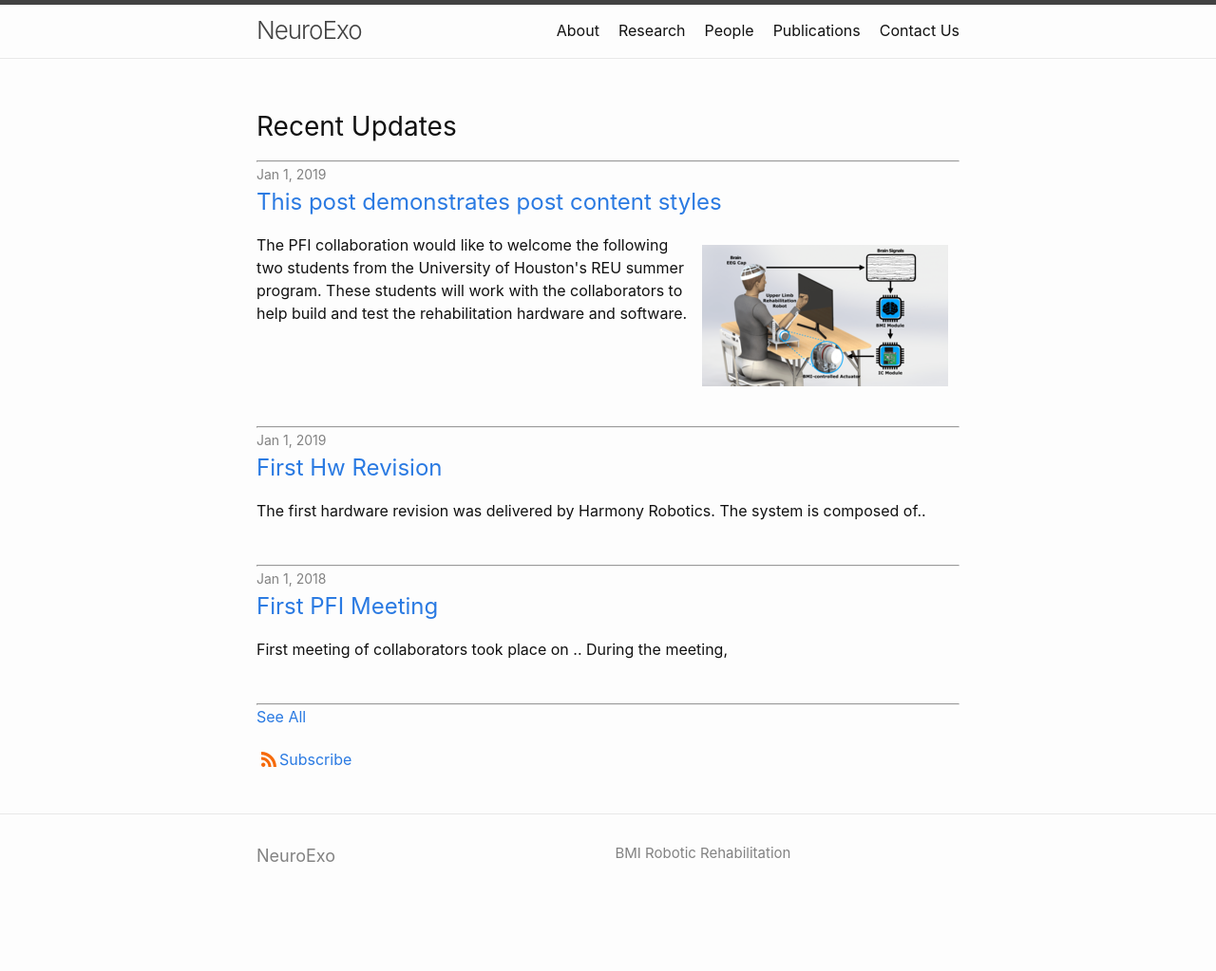
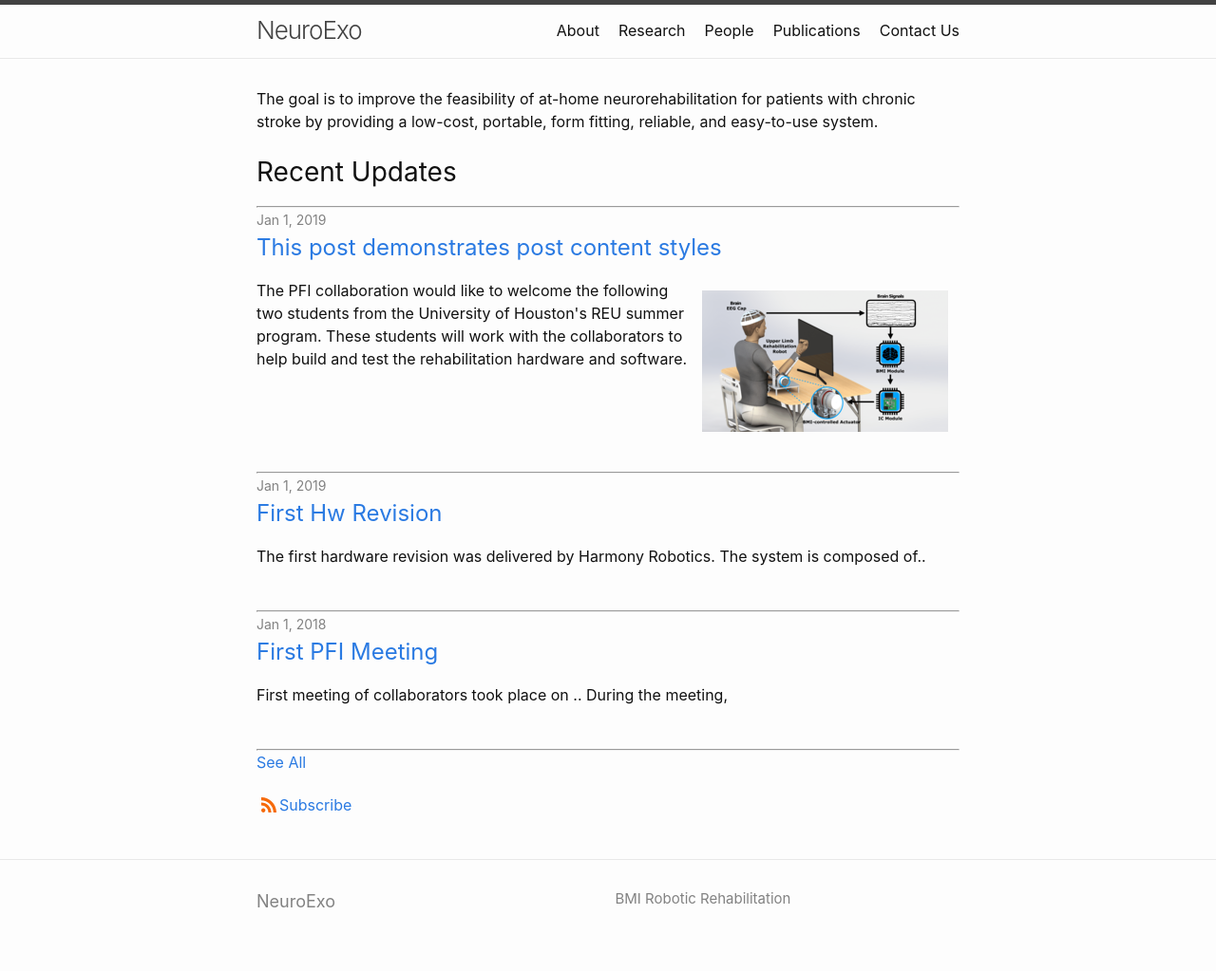
Before and after one commit to arcraik/neuroexo-website, a Jekyll site: the page built from index.html, in a window 1280 px wide. Shown: the whole page at 95% size. Built offline with Jekyll 4.4.1, drawn with Linux system fonts in a browser that asks for light colours; the list of posts is cut into pages by our own code; before the commit the page ends 975 px from its top, so only the background shows below that.

Commit message:
Update index.html

```diff
--- a/index.html
+++ b/index.html
@@ -3,3 +3,5 @@ layout: home
 pagination:
   enabled: true
 ---
+
+The goal is to improve the feasibility of at-home neurorehabilitation for patients with chronic stroke by providing a low-cost, portable, form fitting, reliable, and easy-to-use system.
```
